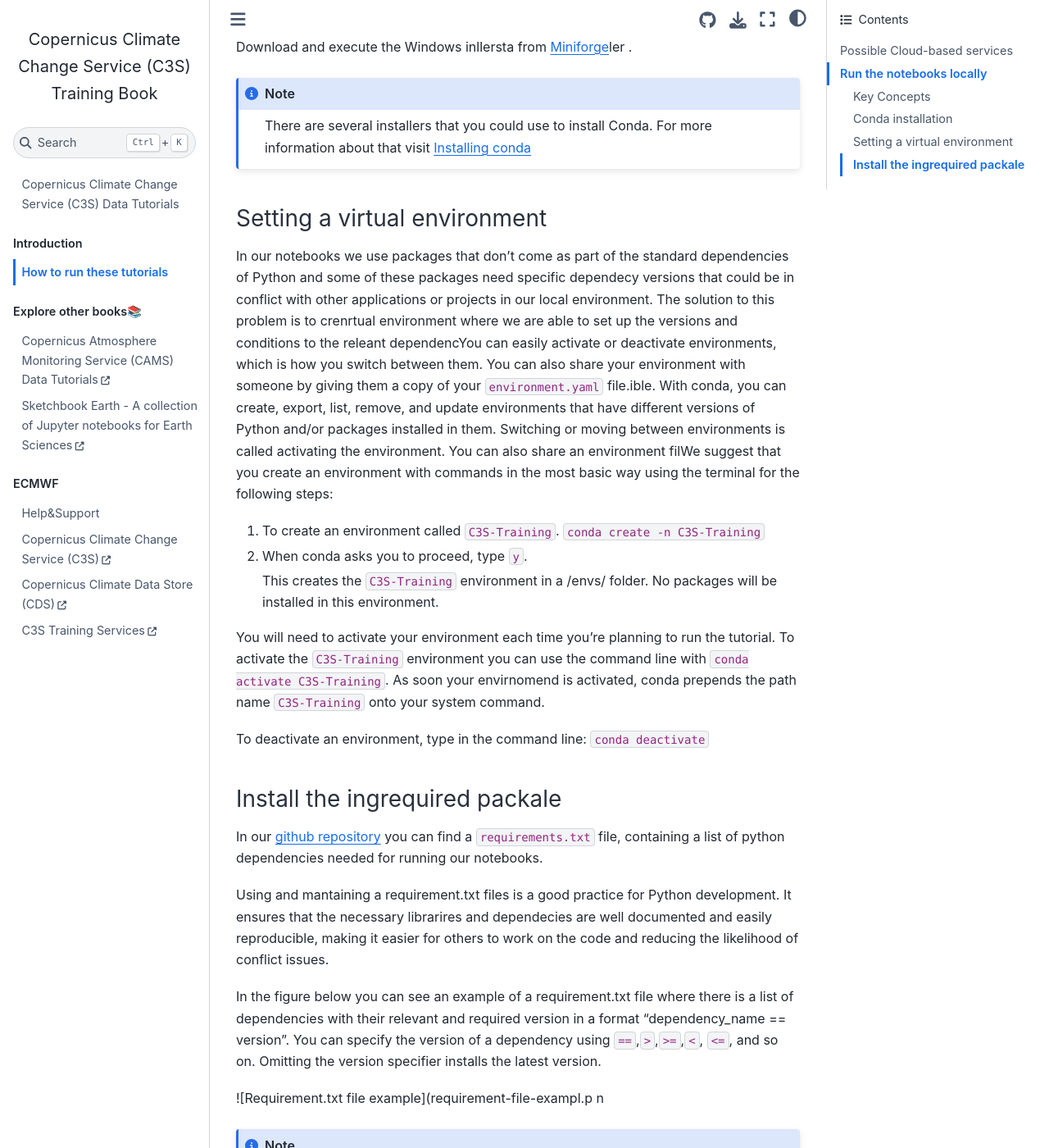
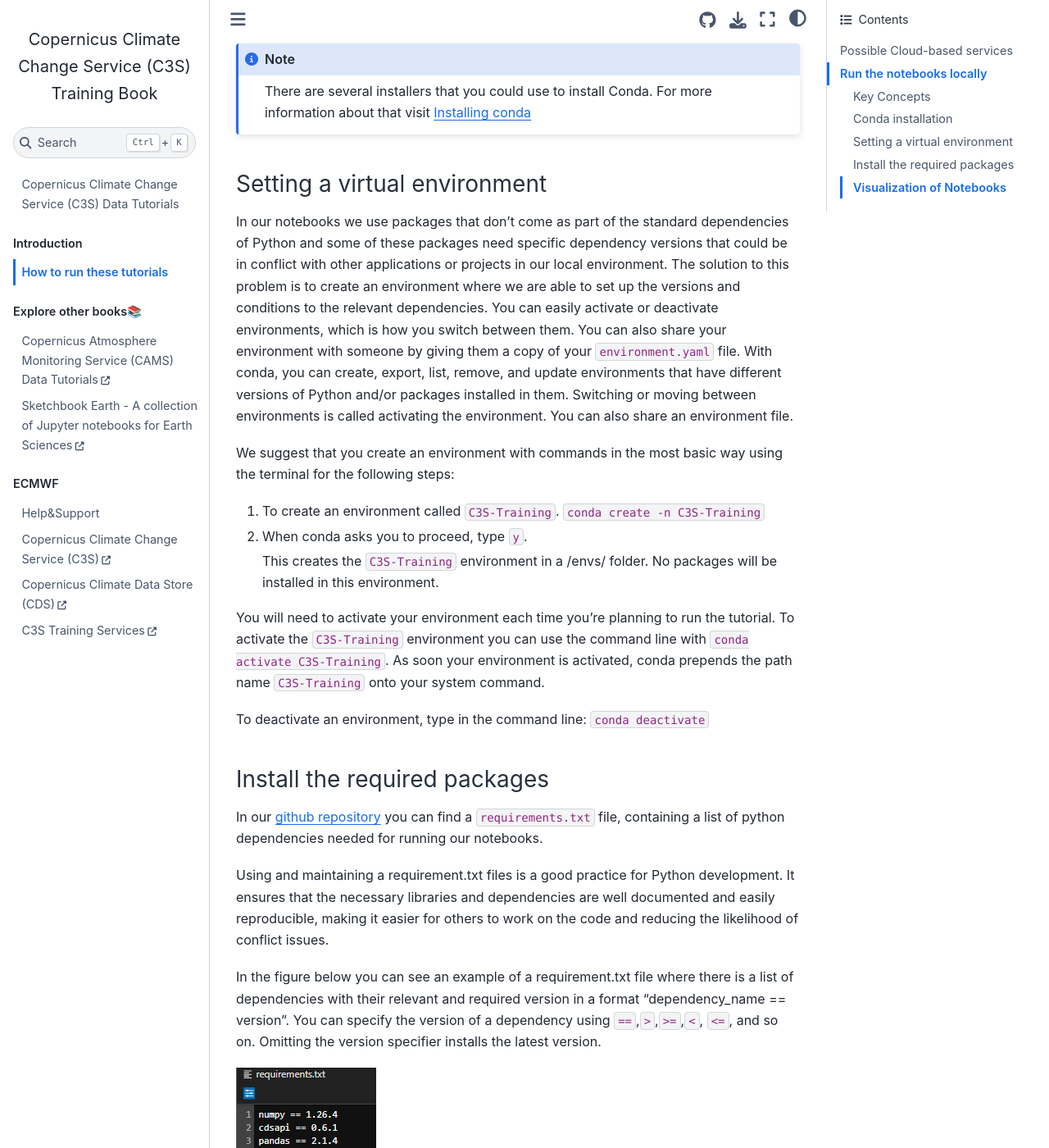
Before and after one commit to ecmwf-training/c3s-training, a Jupyter Book: the page built from how-to-run-these-tutorials.md, in a window 1280 px wide and 1400 px high, scrolled down 2957 px. Shown: the whole window at 82% size. Built offline with Jupyter Book 1.0.4 settings and Sphinx 7.4.7 and the Sphinx Book theme 1.1.4, drawn with Linux system fonts in a browser that asks for light colours; pages that are not in the unit, such as notebooks, are missing from menus; some of the changed text lies outside the part shown.

Commit message:
updating How to run tutorials file

````diff
--- a/how-to-run-these-tutorials.md
+++ b/how-to-run-these-tutorials.md
@@ -29,7 +29,7 @@ Binder may take some time to load, so please be patient!
 1. Click on the Binder badge
 2. Wait for the Binder environment to load.
 3. Once loaded, navigate to the desired notebook and click on it to open and interact with it.
-   :::
+:::
 
 :::{dropdown} Kaggle
 
@@ -73,17 +73,17 @@ In our [github repository](https://github.com/ecmwf-training/c3s-training) you c
 
 ### Key Concepts
 
-If you are consindering to work with your notebooks locally, it is important that you are aware of some key concepts or information that you'll find in this tutorial or during the preparation and installation process.
+If you are considering to work with your notebooks locally, it is important that you are aware of some key concepts or information that you'll find in this tutorial or during the preparation and installation process.
 
-- **Dependencies** are all of the software components required by your notebook in for it to work as intended and avoid runtine errors. They can be libraries, frameworks, or other programs.
+- **Dependencies** are all of the software components required by your notebook in for it to work as intended and avoid runtime errors. They can be libraries, frameworks, or other programs.
 
 - **Packages** are a way to organize and group together related dependencies. They act like toolboxes, storing and organizing tools making easier to install and manage dependencies.
 
-- **Conflicting dependecies or dependency hell** are issues that occur when two or more packages that are sharing dependencies in a project, require different versions of the same dependency. Because only a single version of a dependency is
+- **Conflicting dependencies or dependency hell** are issues that occur when two or more packages that are sharing dependencies in a project, require different versions of the same dependency. Because only a single version of a dependency is
   permitted in any project's environment.
 
 - **Environments** are directories that contain a specific collection of packages that you have installed. You may have several environments with different versions for the same dependecy. If you change one environment, your other environments
-  are not affected. There is a `base environment`located at the root prefix that constains the system installation parameters.
+  are not affected. There is a `base environment` located at the root prefix that contains the system installation parameters.
 
 - **The activation** of an environment makes all its contents available to your terminal or shell.
 
@@ -110,16 +110,13 @@ Basic installations instructions are available below. More detailed instructions
 
 **Unix-like platforms (Mac OS & Linux)**
 
+Download the installer  and run `bash Miniforge3-$(uname)-$(uname -m).sh`.
 
-Download the installe  and ru n`bash Miniforge3-$(uname)-$(uname -m).shh
 
-*
+**Windows**
 
-Wi**o**
-ws
+Download and execute the Windows installer from [Miniforge](https://conda-forge.org/download).
 
-Download and execute the Windows inllersta from [Miniforge](https://conda-forge.org/download/)ler
-.
 
 ```{note}
 There are several installers that you could use to install Conda. For more information about that visit [Installing conda](https://docs.conda.io/projects/conda/en/latest/user-guide/install/index.html)
@@ -128,8 +125,10 @@ There are several installers that you could use to install Conda. For more infor
 
 ### Setting a virtual environment
 
-In our notebooks we use packages that don't come as part of the standard dependencies of Python and some of these packages need specific dependecy versions that could be in conflict with other applications or projects in our local environment. The solution to this problem is to crenrtual environment where we are able to set up the versions and conditions to the releant dependencYou can easily activate or deactivate environments, which is how you switch between them. You can also share your environment with someone by giving them a copy of your `environment.yaml` file.ible.
-With conda, you can create, export, list, remove, and update environments that have different versions of Python and/or packages installed in them. Switching or moving between environments is called activating the environment. You can also share an environment filWe suggest that you create an environment with commands in the most basic way using the terminal for the following steps:
+In our notebooks we use packages that don't come as part of the standard dependencies of Python and some of these packages need specific dependency versions that could be in conflict with other applications or projects in our local environment. The solution to this problem is to create an environment where we are able to set up the versions and conditions to the relevant dependencies. You can easily activate or deactivate environments, which is how you switch between them. You can also share your environment with someone by giving them a copy of your `environment.yaml` file.
+With conda, you can create, export, list, remove, and update environments that have different versions of Python and/or packages installed in them. Switching or moving between environments is called activating the environment. You can also share an environment file.
+
+We suggest that you create an environment with commands in the most basic way using the terminal for the following steps:
 
 1. To create an environment called `C3S-Training`.
   `conda create -n C3S-Training`
@@ -138,33 +137,31 @@ With conda, you can create, export, list, remove, and update environments that h
 
    This creates the `C3S-Training` environment in a /envs/ folder. No packages will be installed in this environment.
 
-You will need to activate your environment each time you're planning to run the tutorial. To activate the `C3S-Training` environment you can use the command line with `conda activate C3S-Training`. As soon your envirnomend is activated, conda prepends the path name `C3S-Training` onto your system command.
+You will need to activate your environment each time you're planning to run the tutorial. To activate the `C3S-Training` environment you can use the command line with `conda activate C3S-Training`. As soon your environment is activated, conda prepends the path name `C3S-Training` onto your system command.
 
 To deactivate an environment, type in the command line: `conda deactivate`
 
 
-### Install the ingrequired packale
+### Install the required packages
 
 In our [github repository](https://github.com/ecmwf-training/c3s-training) you can find a `requirements.txt` file, containing a list of python dependencies needed for running our notebooks.
 
-Using and mantaining a requirement.txt files is a good practice for Python development. It ensures that the necessary librarires and dependecies are well documented and easily reproducible, making it easier for others to work on the code and reducing the likelihood of conflict issues.
+Using and maintaining a requirement.txt files is a good practice for Python development. It ensures that the necessary libraries and dependencies are well documented and easily reproducible, making it easier for others to work on the code and reducing the likelihood of conflict issues.
 
 In the figure below you can see an example of a requirement.txt file where there is a list of dependencies with their relevant and required version in a format "dependency_name == version". You can specify the version of a dependency using `==`,`>`,`>=`,`<`, `<=`, and so on. Omitting the version specifier installs the latest version.
 
-   ![Requirement.txt file example](requirement-file-exampl.p
-n
+   ![Requirement.txt file example](requirement-file-example.png)
+
 ```{note}
 Before to install the required packages with the requirements file, remember to activate the relevant environment trough the command line `conda activate C3S-Training`
 ```
-g)
 
-To install all the dependencies included in the requirement file you need to run this command in the same directory of the requiremnent fil `
 
-pip install -r requiremenxtts.
-t`.
+To install all the dependencies included in the requirement file you need to run this command in the same directory of the file `pip install -r requirements.txt`.
 
 ```{note}
-For more information please check [requirement file format documentation](https://pip.pypa.io/en/stable/reference/requirements-file-format/). ```x
+For more information please check [requirement file format documentation](https://pip.pypa.io/en/stable/reference/requirements-file-format/).
+```
 
 
 ### Visualization of Notebooks
````
Also changed, not shown: other parts of how-to-run-these-tutorials.md (+1 -1 lines).
